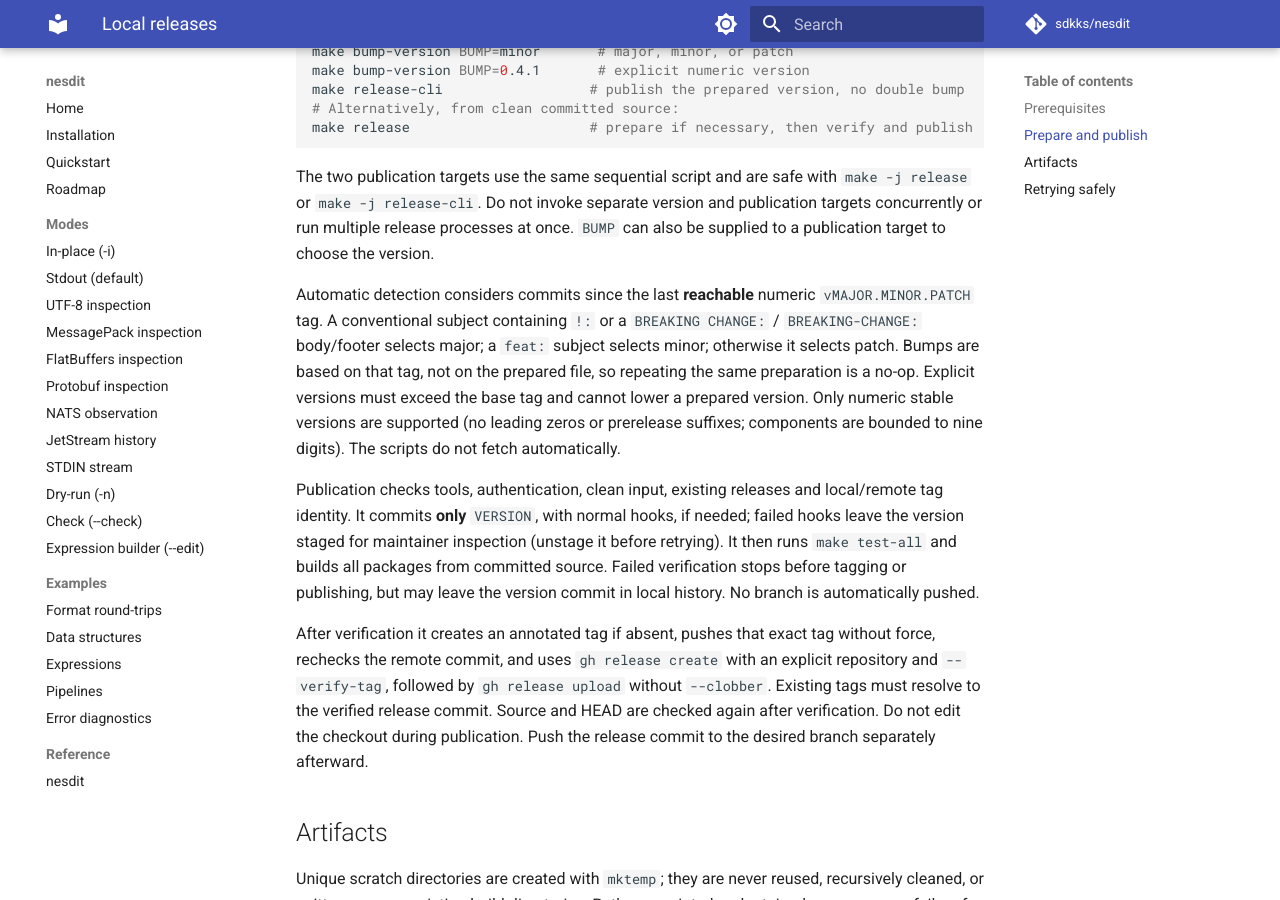
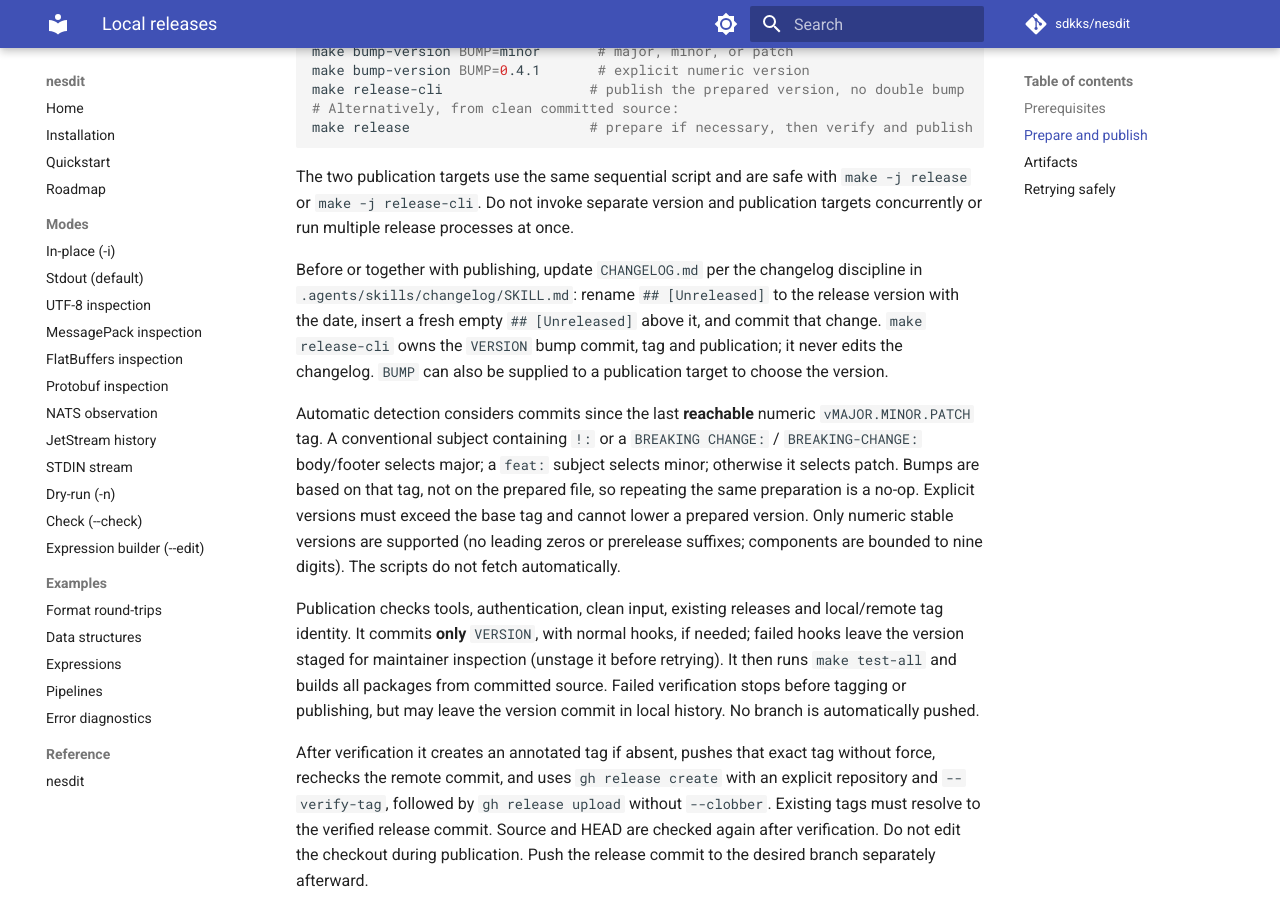
Before and after one commit to sdkks/nesdit, an MkDocs documentation site: the page built from docs/releasing.md, in a window 1280 px wide and 900 px high, scrolled down 688 px. Built offline with MkDocs 1.6.1 and Material for MkDocs 9.7.7, drawn with Linux system fonts in a browser that asks for light colours; comment, search, counter and statistics services are not loaded.

Commit message:
docs: backfill changelog release history and release steps
Record the 0.1.0 through 0.6.0 releases in CHANGELOG.md from verified
git history: one section per tag with diff-checked, user-observable
bullets under the standard subsections, using tag dates. Keep the
unreleased section, the 0.7.0 entry and the earlier generated sections
unchanged.

Describe the changelog step in the releasing guide so preparation
covers renaming the unreleased section alongside the scripted version
bump, tag and publication.

```diff
--- a/docs/releasing.md
+++ b/docs/releasing.md
@@ -31,6 +31,13 @@ make release                      # prepare if necessary, then verify and publis
 The two publication targets use the same sequential script and are safe with
 `make -j release` or `make -j release-cli`. Do not invoke separate version and
 publication targets concurrently or run multiple release processes at once.
+
+Before or together with publishing, update `CHANGELOG.md` per the changelog
+discipline in `.agents/skills/changelog/SKILL.md`: rename
+`## [Unreleased]` to the release version with the date, insert a fresh empty
+`## [Unreleased]` above it, and commit that change. `make release-cli`
+owns the `VERSION` bump commit, tag and publication; it never edits the
+changelog.
 `BUMP` can also be supplied to a publication target to choose the version.
 
 Automatic detection considers commits since the last **reachable** numeric
```
Also changed, not shown: CHANGELOG.md (+92 -0 lines).
